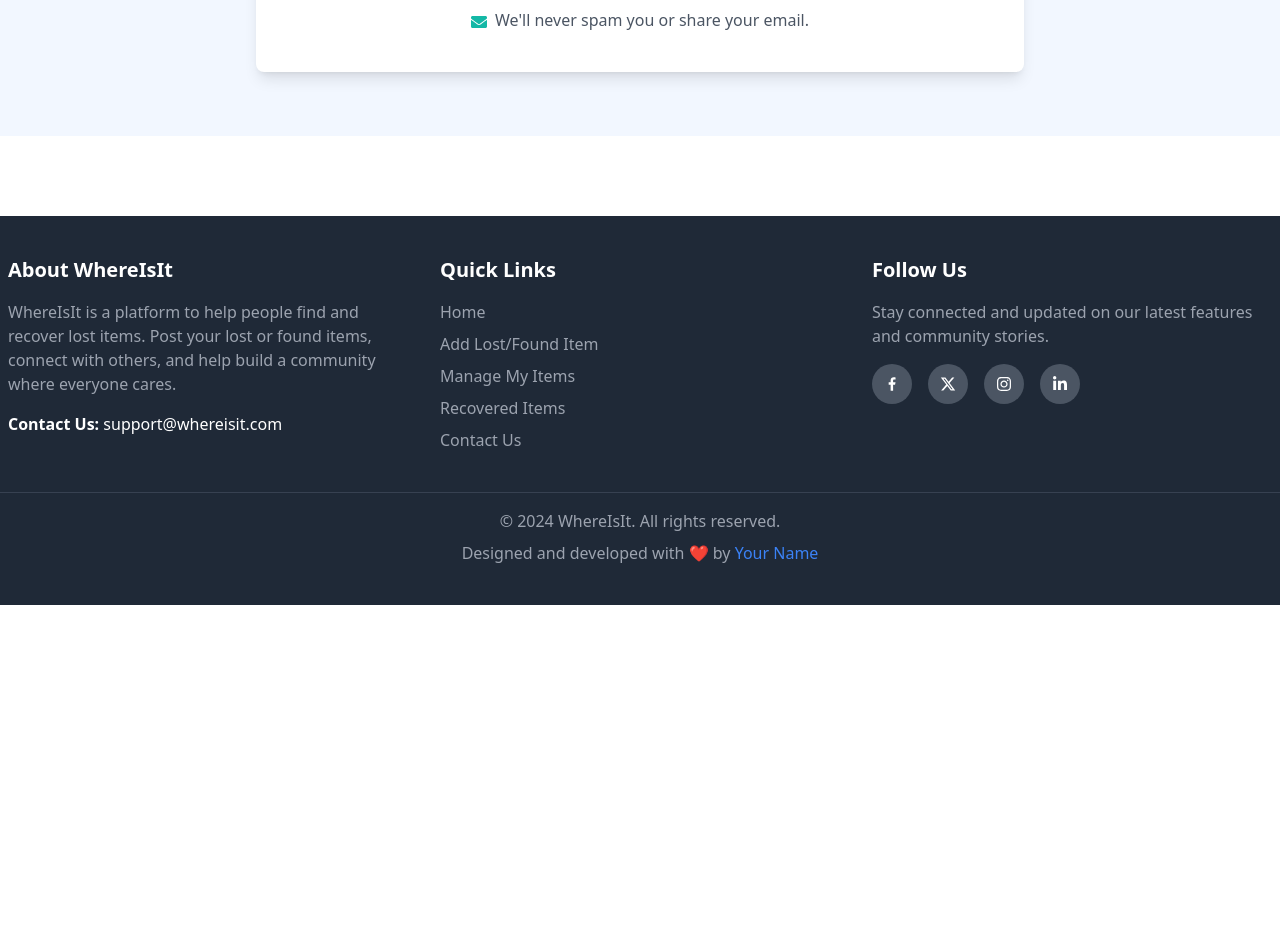
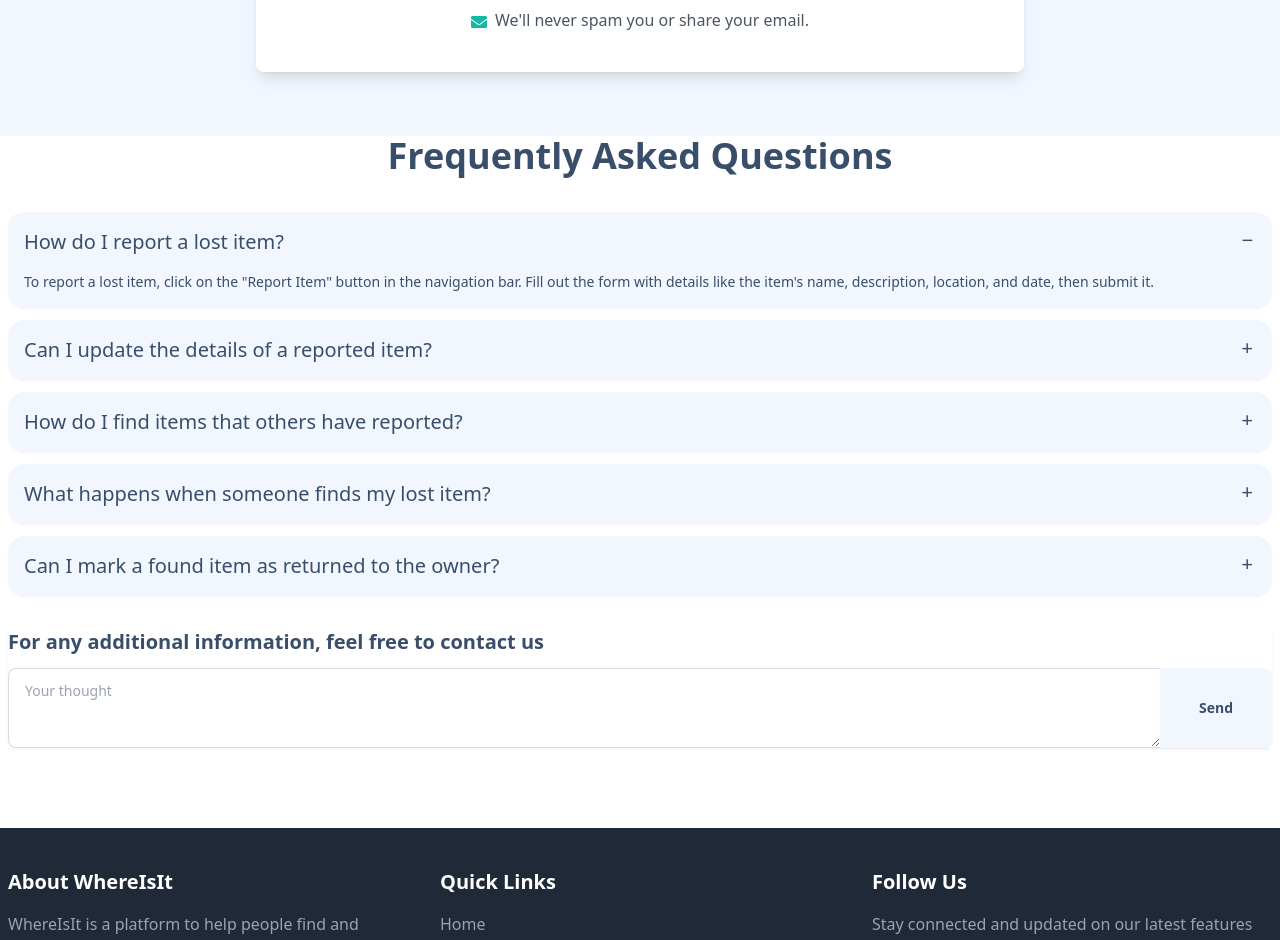
Before and after one commit to raufurislam/foundify, a React (Vite) app: page / in a window 1280 px wide. Shown: the part 1540-2480 px from the top of the page. Before the commit the page ends 2145 px from the top, so only its background shows below. Built offline with nearby package versions, Linux system fonts and the light colour scheme; no server answers.

Commit message:
Complete Optional task

```diff
--- /dev/null
+++ b/src/pages/Home/Faq.jsx
@@ -0,0 +1,103 @@
+import { useState } from "react";
+
+const Faq = () => {
+  const [thought, setThought] = useState("");
+
+  const handleSend = () => {
+    // console.log("Submitted thought:", thought); // Log or send the thought
+    setThought("");
+  };
+
+  return (
+    <div className="max-w-screen-xl mx-auto px-4 lg:px-2 flex flex-col gap-3">
+      <h1 className="lg:text-4xl md:text-3xl text-2xl font-bold text-center lg:mb-6 mb-3">
+        Frequently Asked Questions
+      </h1>
+      <div className="collapse collapse-plus bg-base-200 shadow-sm">
+        <input type="radio" name="my-accordion-3" defaultChecked />
+        <div className="collapse-title lg:text-xl text-lg font-medium">
+          How do I report a lost item?
+        </div>
+        <div className="collapse-content">
+          <p className="text-sm">
+            To report a lost item, click on the "Report Item" button in the
+            navigation bar. Fill out the form with details like the item's name,
+            description, location, and date, then submit it.
+          </p>
+        </div>
+      </div>
+      <div className="collapse collapse-plus bg-base-200 shadow-sm">
+        <input type="radio" name="my-accordion-3" />
+        <div className="collapse-title lg:text-xl text-lg font-medium">
+          Can I update the details of a reported item?
+        </div>
+        <div className="collapse-content">
+          <p className="text-sm">
+            Yes, you can edit the details of your reported items. Go to the "My
+            Items" page, select the item, and click the "Edit" button to update
+            the information.
+          </p>
+        </div>
+      </div>
+      <div className="collapse collapse-plus bg-base-200 shadow-sm">
+        <input type="radio" name="my-accordion-3" />
+        <div className="collapse-title lg:text-xl text-lg font-medium">
+          How do I find items that others have reported?
+        </div>
+        <div className="collapse-content">
+          <p className="text-sm">
+            Visit the "Lost & Found Items" page and use the search bar or
+            filters to look for items by category, location, or keyword.
+          </p>
+        </div>
+      </div>
+      <div className="collapse collapse-plus bg-base-200 shadow-sm">
+        <input type="radio" name="my-accordion-3" />
+        <div className="collapse-title lg:text-xl text-lg font-medium">
+          What happens when someone finds my lost item?
+        </div>
+        <div className="collapse-content">
+          <p className="text-sm">
+            If someone finds your item, they can contact you using the details
+            you provided. You will receive a notification if they mark your item
+            as "Found."
+          </p>
+        </div>
+      </div>
+      <div className="collapse collapse-plus bg-base-200 shadow-sm">
+        <input type="radio" name="my-accordion-3" />
+        <div className="collapse-title lg:text-xl text-lg font-medium">
+          Can I mark a found item as returned to the owner?
+        </div>
+        <div className="collapse-content">
+          <p className="text-sm">
+            Yes, go to the "My Items" page, select the item, and click "Mark as
+            Recovered" to indicate that the item has been successfully returned
+            to its owner.
+          </p>
+        </div>
+      </div>
+      {/* Extra Questions */}
+      <div className="grid grid-cols-1 mt-5 shadow-sm">
+        <div>
+          <h3 className="lg:text-xl text-lg font-semibold">
+            For any additional information, feel free to contact us
+          </h3>
+        </div>
+        <div className="join mt-3">
+          <textarea
+            className="textarea textarea-bordered h-20 join-item w-full"
+            placeholder="Your thought"
+            value={thought}
+            onChange={(e) => setThought(e.target.value)}
+          />
+          <button className="btn join-item w-28 h-auto" onClick={handleSend}>
+            Send
+          </button>
+        </div>
+      </div>
+    </div>
+  );
+};
+
+export default Faq;
--- a/src/pages/Home/Home.jsx
+++ b/src/pages/Home/Home.jsx
@@ -3,6 +3,7 @@ import Banner from "./Banner";
 import LatestLostAndFound from "./LatestLostAndFound";
 import HowItWorks from "./HowItWorks";
 import GetMoreUpdates from "./GetMoreUpdates";
+import Faq from "./Faq";
 
 const Home = () => {
   return (
@@ -19,6 +20,9 @@ const Home = () => {
       <div>
         <GetMoreUpdates></GetMoreUpdates>
       </div>
+      <div>
+        <Faq></Faq>
+      </div>
     </div>
   );
 };
```
